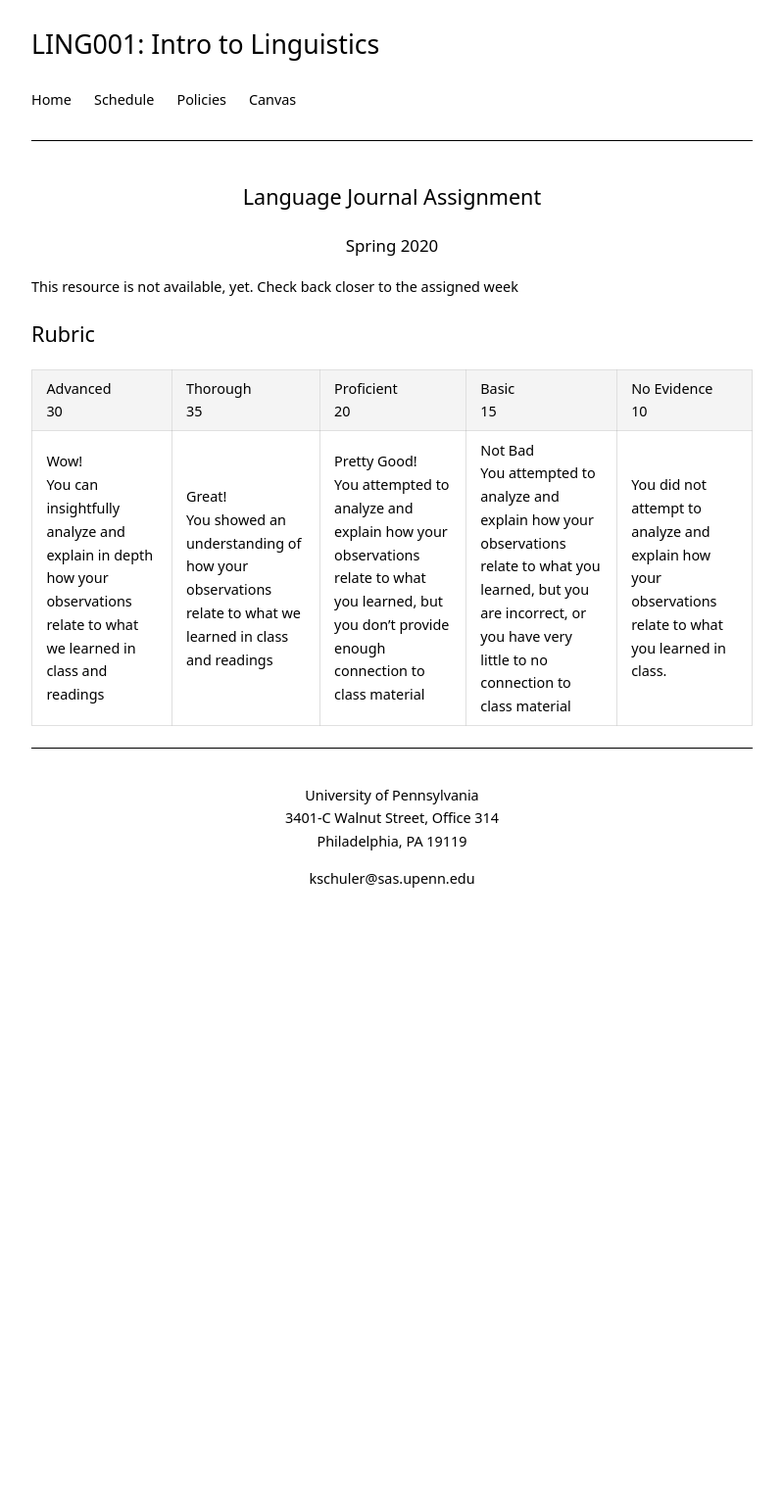
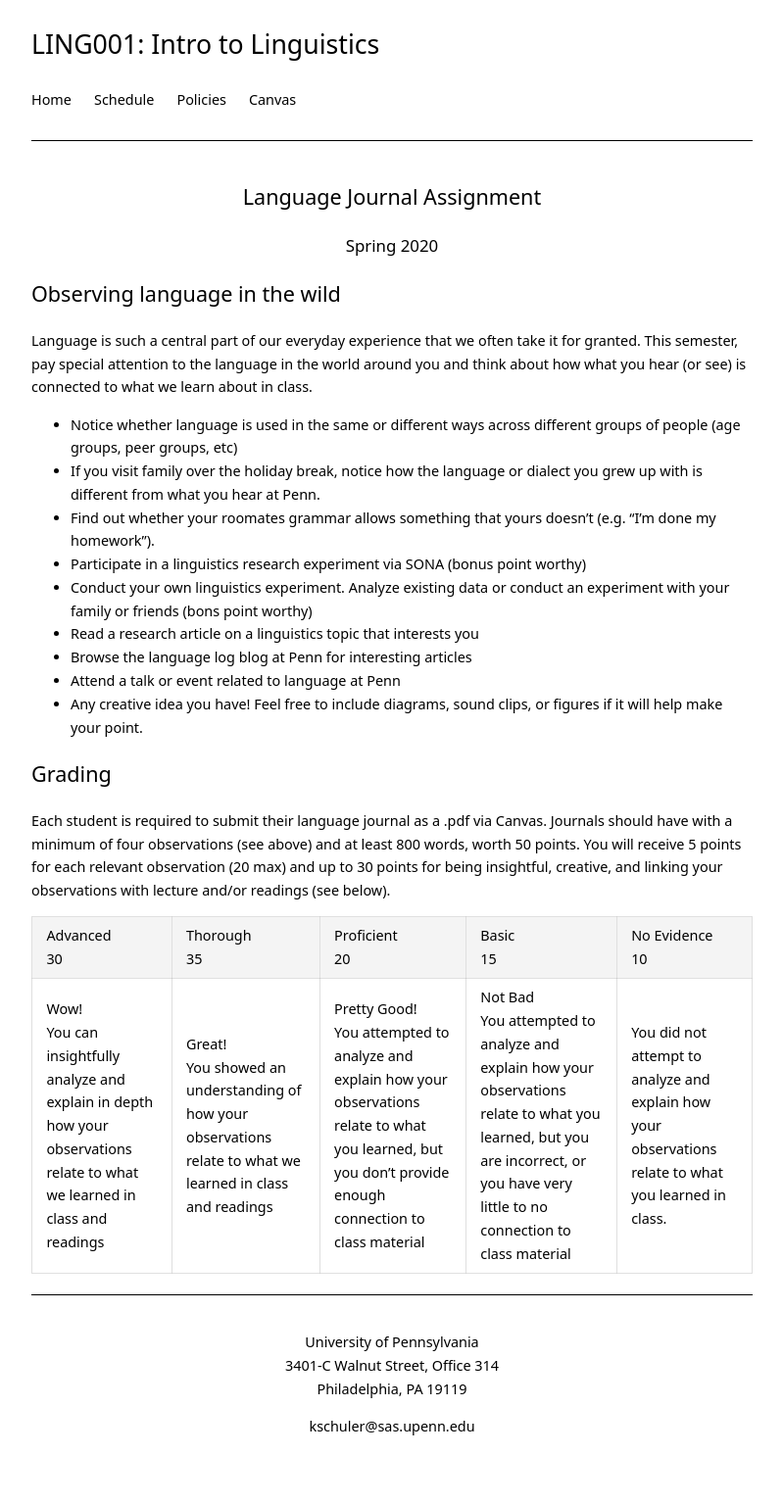
Before and after one commit to kschuler/ling001, a Jekyll site: the page built from resources/language-journal-assignment.md, in a window 1280 px wide. Shown: the whole page at 98% size, without its empty margins (240-1039 px from the left). Built offline with Jekyll 4.4.1, drawn with Linux system fonts in a browser that asks for light colours; before the commit the page ends 976 px from its top, so only the background shows below that.

Commit message:
Update language-journal-assignment.md

```diff
--- a/resources/language-journal-assignment.md
+++ b/resources/language-journal-assignment.md
@@ -6,9 +6,21 @@ title: Language Journal Assignment
 <h2 align="center">Language Journal Assignment</h2>
 <h3 align="center">Spring 2020</h3>
 
-This resource is not available, yet. Check back closer to the assigned week
+## Observing language in the wild
+Language is such a central part of our everyday experience that we often take it for granted. This semester, pay special attention to the language in the world around you and think about how what you hear (or see) is connected to what we learn about in class.
+- Notice whether language is used in the same or different ways across different groups of people (age groups, peer groups, etc)
+- If you visit family over the holiday break, notice how the language or dialect you grew up with is different from what you hear at Penn.
+- Find out whether your roomates grammar allows something that yours doesn't (e.g. "I'm done my homework").
+- Participate in a linguistics research experiment via SONA (bonus point worthy)
+- Conduct your own linguistics experiment. Analyze existing data or conduct an experiment with your family or friends (bons point worthy)
+- Read a research article on a linguistics topic that interests you
+- Browse the language log blog at Penn for interesting articles
+- Attend a talk or event related to language at Penn
+- Any creative idea you have! Feel free to include diagrams, sound clips, or figures if it will help make your point.
 
-## Rubric
+## Grading
+
+Each student is required to submit their language journal as a .pdf via Canvas. Journals should have with a minimum of four observations (see above) and at least 800 words, worth 50 points. You will receive 5 points for each relevant observation (20 max) and up to 30 points for being insightful, creative, and linking your observations with lecture and/or readings (see below).
 
 Advanced<br>30 | Thorough<br>35 | Proficient<br>20 | Basic<br>15| No Evidence <br>10
 --- | --- | --- | --- | ---
```
